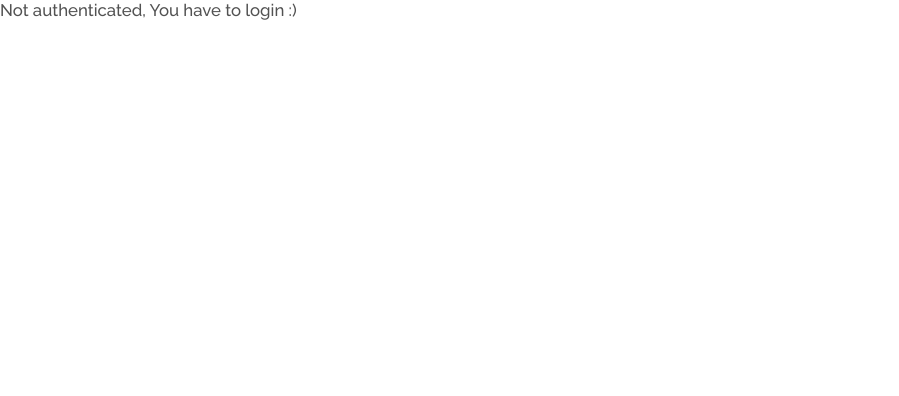
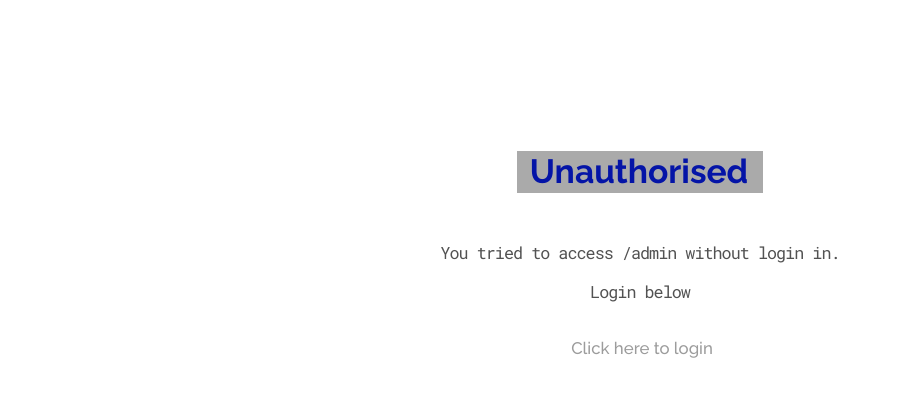
Before and after one commit to VSevagen/CMS-Blog, a React (Create React App) app in the folder client/: page /admin in a window 1280 px wide. Shown: the top 396 px of the page, without its empty margins (0-899 px from the left). Built offline with nearby package versions, Linux system fonts and the light colour scheme.

Commit message:
Style unauthorised page for admin

```diff
--- a/client/src/components/Admin.jsx
+++ b/client/src/components/Admin.jsx
@@ -106,7 +106,15 @@ function Admin() {
 
     <button id="send-button" type="button" onClick={handleSubmit}>Submit</button>
     </div>
-    </div> : <div>Not authenticated, You have to login :)</div> }
+    </div> :
+    <div class="bsod container">
+    <h1 class="neg title"><span class="bg">Unauthorised</span></h1>
+    <p className="entry">You tried to access /admin without login in.</p>
+    <p className="entry">Login below</p>
+    <nav class="nav">
+      <a href="/login" class="link">Click here to login</a>
+    </nav>
+  </div> }
     </div>
     );
 }
--- a/client/src/styles/admin.css
+++ b/client/src/styles/admin.css
@@ -157,3 +157,38 @@ textarea {
   -webkit-transition: -webkit-transform 0.3s;
   transition: transform 0.3s;
 }
+
+.container {
+  width: 90%;
+  margin: auto;
+}
+
+.bsod {
+  padding-top: 10%;
+  text-align: center;
+}
+.bsod .neg {
+  text-align: center;
+  color: #0414a7;
+}
+.bsod .neg .bg {
+  background: #aaaaaa;
+  padding: 0 15px 2px 13px;
+}
+.bsod .title {
+  text-align: center;
+  margin-bottom: 50px;
+}
+.bsod .nav {
+  margin-top: 35px;
+  text-align: center;
+}
+.bsod .nav .link {
+  text-decoration: none;
+  padding: 0 9px 2px 8px;
+}
+.bsod .nav .link:hover,
+.bsod .nav .link:focus {
+  background: #aaaaaa;
+  color: #0414a7;
+}
```
